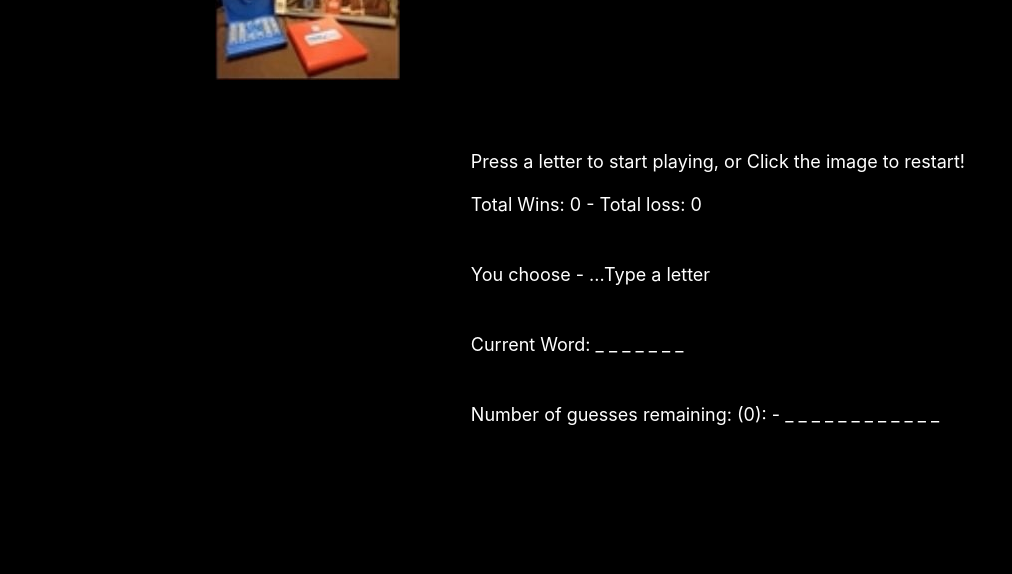
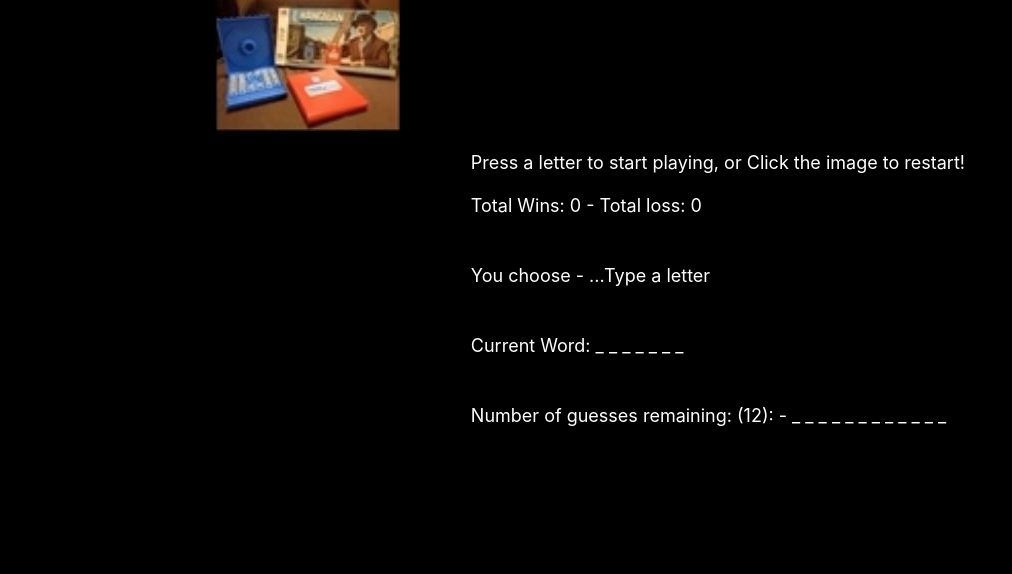
Before and after one commit to lamoliveira/hangout, a plain HTML site: page hangman80s.html in a window 1280 px wide. Shown: the part 226-800 px from the top of the page, without its empty margins (0-1012 px from the left). Drawn offline with nearby package versions, Linux system fonts and the light colour scheme.

Commit message:
v 1.3 delete consoles and uodate comments

```diff
--- a/hangman80s.html
+++ b/hangman80s.html
@@ -8,22 +8,18 @@
 
   <title>80's Hangman</title>
   <link rel="stylesheet" type="text/css" href="assets/reset.css">
-
     <!-- Bootstrap CDN -->
     <link rel="stylesheet" href="https://maxcdn.bootstrapcdn.com/bootstrap/4.0.0/css/bootstrap.min.css">
     <link rel="stylesheet" type="text/css" href="assets/style.css">
     <link rel="stylesheet" type="text/css" href="assets/hangman80.css">
-
-
 </head>
 
 <body>
-
-
         <div id="cont1" class="container">
           <div>
             <img id="img1" src="images/80shangman.jpg" alt="80's Hangman">
             <div class="hangman">
+              <br><br><br><br><br><br>
               <h1>80's Music Band Hangman</h1>
             </div>
             </div>
@@ -31,17 +27,14 @@
         <div class="container">
 
                 <div id="img1">
-                  <iframe id="mp3" width="400" height="200" src="" frameborder="0" allow="autoplay; encrypted-media" allowfullscreen></iframe>
+                  <iframe id="mp3" width="400" height="150" src="" frameborder="0" allow="autoplay; encrypted-media" allowfullscreen></iframe>
                   <img id="imgmusic" src="images/80music.jpg" alt="80's Hangman">
-                  <!--https://youtu.be/s__rX_WL100?list=PLtso_D2e-GWS5bMCmljOfi6dsZt9xwFzL&t=32 -->
                 </div>
-
                 <div id="p1">
                   <div id="game">
                     <p>Press a letter to start playing, or Click the image to restart! <br></p>
                     <p id="starttext"><br> <br></p>
                     <p><br>You choose - <span id="spuser-text"><strong>...Nothing.</strong></span></p>
-
                     <p><br>  Current Word: <span id="sprightword"><strong>__ </strong></span>
                     </p>
                     <p><br>  Number of guesses remaining: (<span id="spsumwrongletter"><strong>12</strong></span>): - <span id="spwrongletter"><strong>__</strong></span>
@@ -61,39 +54,36 @@
 
 
 <script type="text/javascript">
-  // Creating variables to hold the number of wrong and right They start at 0. sum of letters set to the lengh mannualy.
+  // Creating variables to hold the number of wrong and right They start at 0.
 
-  var vnsumrightletter = 0;
-  var vnsumwrongletter = 0;
-  var vnloss = 0;
-  var vnwins = 0;
-  var vapossiblewords = [];
-  var vaimages = [];
-  var vamp3 = [];
-  var vsword = "";
+  var vnsumrightletter = 0; //sum of tight guesses
+  var vnsumwrongletter = 0; // sum of wrong guesses
+  var vnloss = 0; // number of losses
+  var vnwins = 0; // number of wins
+  var vapossiblewords = []; // array of posible bands
+  var vaimages = []; // array with the path to each correspondent image
+  var vamp3 = []; // array with the path to each correspondent mp3. for this homework was not posible to use mp3 and is merely ilustrative. Try to use youtube but musics cant be embbeded
+  var vsword = ""; //string with the band of computer lottery
 
   // Let's start by grabbing a reference to the <spans> below.
     var spuserText = document.getElementById("spuser-text");
     var spsumwrongletter = document.getElementById("spsumwrongletter");
     var spwrongletter = document.getElementById("spwrongletter");
-    var vawrongletter = ["_","_","_","_","_","_","_","_","_","_","_","_"];
-    var vswrongletter = "_ _ _ _ _ _ _ _ _ _ _ _";
-    //spwrongletter.textContent = vswrongletter;
+    var vawrongletter = ["_","_","_","_","_","_","_","_","_","_","_","_"]; //setup mannualy but can use a for to improve code
+    var vswrongletter = "_ _ _ _ _ _ _ _ _ _ _ _";  //setup mannualy but can use a for to improve code
     var sprightword = document.getElementById("sprightword");
-    //var varightword = ["_","_","_","_","_","_"];
-    var varightword = [""];
-    var vnindexmusic=0;
+    var varightword = [""]; // used to update each right letter chosen by user
+    var vnindexmusic=0; // index for each band, image and mp3
 
-   // var vsrightword = "_ _ _ _ _ _";
-//      sprightword.textContent = vsrightword;
-    var vsuserGuess= "";
+    var vsuserGuess= ""; // For each letter typed by user
 
+  // update the array of the right word
   function setarrayword (vsword) {
       for (i=0; i<vsword.length;i++) {
           varightword[i] = vsword.charAt(i);
       }
   }
-
+  // tests if user typed the same letter more than once. Verified in the right and wrong letters
   function testsameletter(vbtestsameletter)
     {
       for (i=0; i<vswrongletter.length; i++) {
@@ -109,7 +99,6 @@
          for (i=0; i<varightword.length; i++) {
 
          if (varightword[i] === vsuserGuess ) {
-              //console.log("Found letter right" );
               vbtestsameletter = true;
           } else {
                //console.log("sameright"+i);
@@ -117,15 +106,16 @@
          }
         return vbtestsameletter;
     }
+    // tests if user guess exists in the word/band and returns true if found. Update the sprightword with the letter found
   function testuserguess(vbtestuserguess)
     { for (i=0; i<vsword.length; i++) {
       if (vsword.charAt(i) === vsuserGuess ) {
         vnsumrightletter++;
-        varightword[i] = vsuserGuess ;
-        //console.log("found" + vsword.length);
-          var tempword= "";// varightword[0]+" "+varightword[1]+" "+varightword[2]+" "+varightword[3]+" "+varightword[4]+" "+varightword[5];
+        varightword[i] = vsuserGuess ; //Update the sprightword with the letter found
+
+          var tempword= "";
           for (j=0;j<vsword.length;j++){
-              tempword=tempword+varightword[j]+" ";
+              tempword=tempword+varightword[j]+" "; // updates the content of right word with a blank just for stetics purposes
           }
           sprightword.textContent = tempword;
           vbtestuserguess = true;
@@ -140,13 +130,12 @@
       vapossiblewords = ["madonna","genesis","queen"];
       vaimages = ["images/madonna.jpg","images/genesis.jpg","images/queen.jpg"];
       vamp3 = ["mp3/family.mp3?autoplay=1","mp3/vasco.mp3?autoplay=1","mp3/summer.mp3?autoplay=1"];
-
+     // 3 examples just to confirm the logic. Tried with youtube but it was impossible to use embbeded. The 3 mp3 dont relate with images...
       varightword = [""];
-      // Randomly chooses a word from the options array. This is the Computer's choice.
+      // Randomly chooses a word/band from the options array. This is the Computer's choice.
       vsword = vapossiblewords[Math.floor(Math.random() * vapossiblewords.length)];
       vnindexmusic = vapossiblewords.indexOf(vsword);
       vsword = vsword.toLowerCase();
-      //console.log(vsword);
       for (i=0;i<vsword.length;i++) {
           varightword[i] = "_";
       }
@@ -156,6 +145,8 @@
       }
       //console.log(tempword);
       sprightword.textContent = tempword;
+      $("#imgmusic").attr("src","images/80music.jpg"); //first image to show
+     $("#mp3").attr("src",""); // no mp3 in the new band. It will be uodated when user win the name of the band
   }
 
    function restartgame() {
@@ -165,14 +156,10 @@
      vswrongletter = "_ _ _ _ _ _ _ _ _ _ _ _";
      spwrongletter.textContent = vswrongletter;
      spuserText.textContent = "...Type a letter";
-     spsumwrongletter.textContent = vnsumwrongletter;
+     spsumwrongletter.textContent = 12-vnsumwrongletter;
      vsuserGuess="";
      newword();
-
-
      $("#starttext").text("Total Wins: " + vnwins +" - Total loss: " + vnloss);
-    // youtube(1);
-
   }
 
         function lostwarning()
@@ -181,18 +168,13 @@
       vnloss++;
       console.log("lost: " + vsword);
       $("#starttext").text("Game Over. The correct 80's band is: " + vsword +".Total Wins: " + vnwins +" - Total loss: " + vnloss);
-
-      //restartgame();
     }
     function winwarning()
     {
-      //alert( vsword + "- Congratulation. Play again!!");
-      console.log("Win: " + vsword);
       vnwins++;
       $("#starttext").text("Congratulations. The correct 80's band is: " + vsword +".Total Wins: " + vnwins +" - Total loss: " + vnloss);
       $("#imgmusic").attr("src",vaimages[vnindexmusic]);
      $("#mp3").attr("src",vamp3[vnindexmusic]);
-      //restartgame();
     }
   function letternotfound(){
       vnsumwrongletter++;
@@ -201,12 +183,7 @@
       vswrongletter = vawrongletter[0]+" "+vawrongletter[1]+" "+vawrongletter[2]+" "+vawrongletter[3]+" "+vawrongletter[4]+" "+vawrongletter[5] +" "+ vawrongletter[6]+" "+vawrongletter[7]+" "+vawrongletter[8]+" "+vawrongletter[9]+" "+vawrongletter[10]+" "+vawrongletter[11];
       spwrongletter.textContent = vswrongletter;
       spuserText.textContent = vsuserGuess + " - NOT FOUND...Type another letter";
-      //sphangimage.textContent = vahangimage[vnsumwrongletter];
       spsumwrongletter.textContent = 12-vnsumwrongletter;
-
-      //$("#imghang").attr("src","images/hangman"+(vnsumwrongletter+1)+ ".png");
-
-//      $( "#greatphoto" ).attr( "alt", "Beijing Brush Seller" );
   }
   function isaletter(pvsuserguess)
     { var abc="abcdefghijklmnopqrstuvxywz";
@@ -217,7 +194,7 @@
           return true;
         }
         else
-        {}// {console.log(i);}
+        {}
       }
     }
 
@@ -226,7 +203,7 @@
   // This function is run whenever the user presses a key.
   document.onkeyup = function(event) {
     // Determines which key was pressed.
-    if ((vnsumwrongletter===12) || (vnsumrightletter === vsword.length)) //verify if it is a restart
+    if ((vnsumwrongletter===12) || (vnsumrightletter === vsword.length)) //verify if it is a restart. Call here to show the result before start a new game
             {restartgame();}
 
     if (vnsumwrongletter>11) {restartgame();}
@@ -263,12 +240,12 @@
   }
 
   $("#img1").on("click", function() {
-        if (vnsumwrongletter>0){vnloss++};
+        if (vnsumwrongletter>0){vnloss++}; //If user started the game it counts as a loss
         restartgame();
       });
 
   $("#imgmusic").on("click", function() {
-        if (vnsumwrongletter>0){vnloss++};
+        if (vnsumwrongletter>0){vnloss++};//If user started the game it counts as a loss
         restartgame();
       });
 
```
